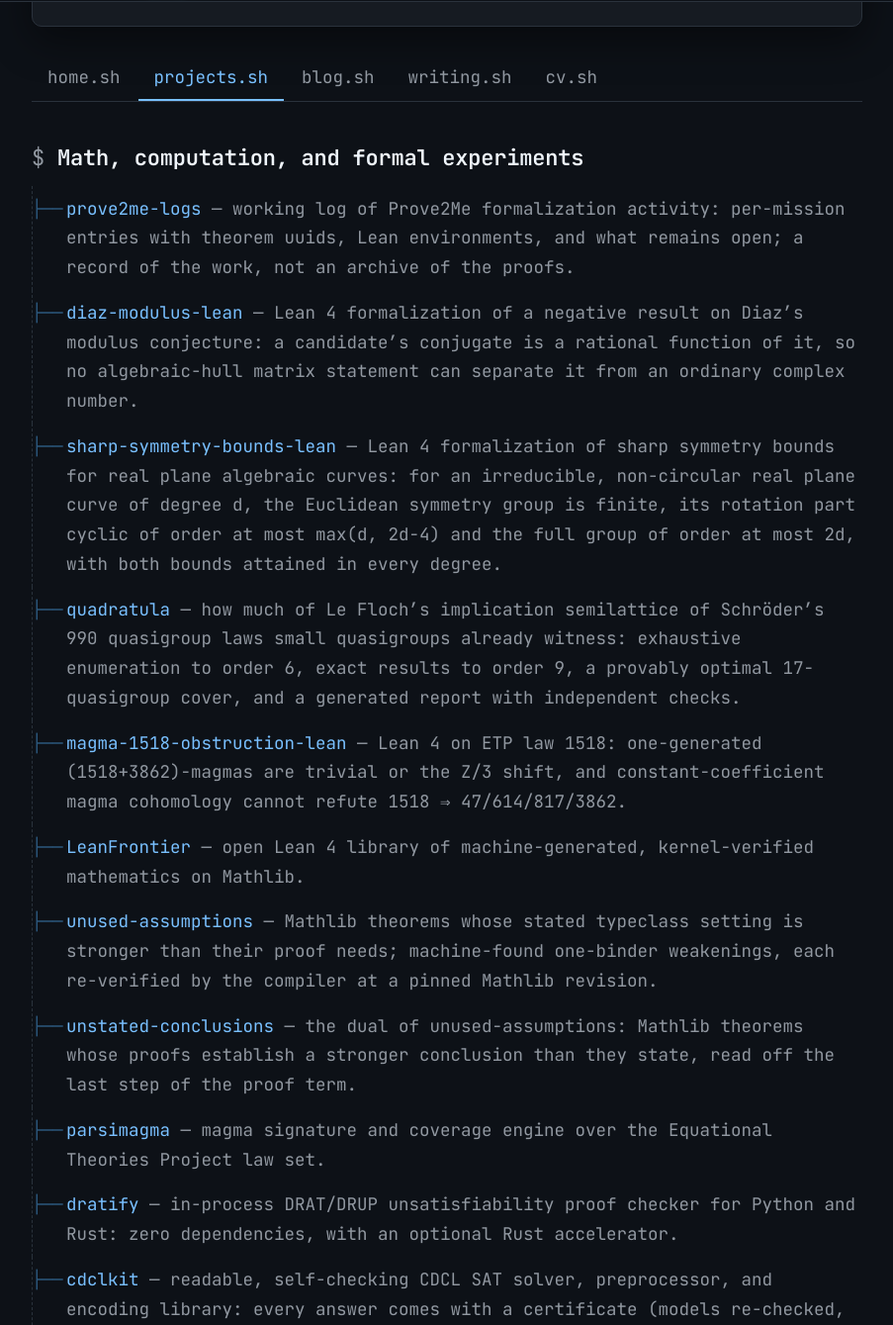
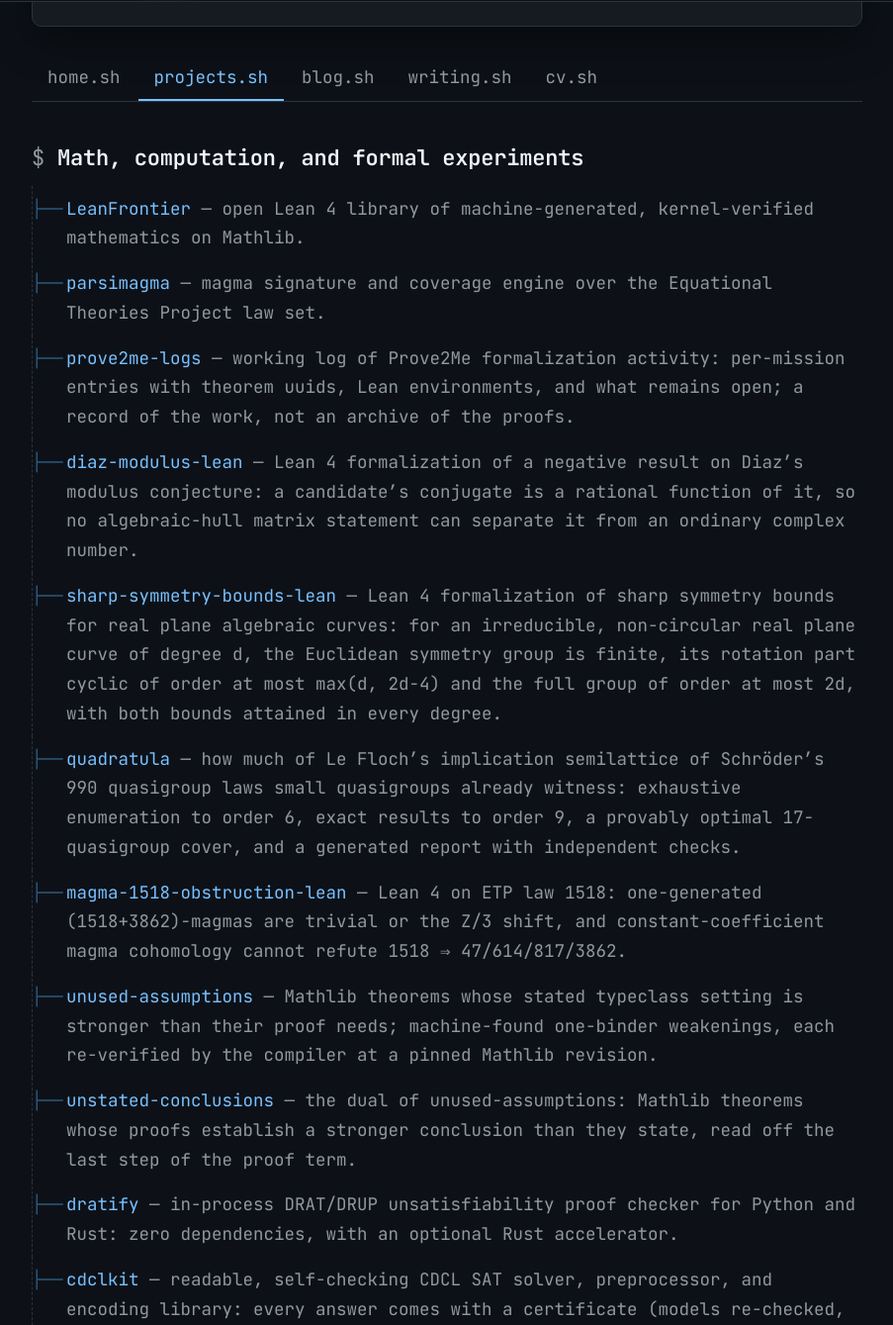
Before and after one commit to carlok/carlok.github.io, a Jekyll site: the page built from projects.md, in a window 1280 px wide and 1400 px high, scrolled down 344 px, cut to the strip 61-1400 px from the top of the window. Shown: the whole strip at 99% size, without its empty margins (188-1091 px from the left). Built offline with Jekyll 4.4.1, drawn with Linux system fonts in a browser that asks for light colours.

```diff
--- a/projects.md
+++ b/projects.md
@@ -30,15 +30,15 @@ permalink: /projects/
 
 ## Math, computation, and formal experiments
 
+- [LeanFrontier](https://carlok.github.io/LeanFrontier/) — open Lean 4 library of machine-generated, kernel-verified mathematics on Mathlib.
+- [parsimagma](https://github.com/carlok/parsimagma) — magma signature and coverage engine over the Equational Theories Project law set.
 - [prove2me-logs](https://github.com/carlok/prove2me-logs) — working log of Prove2Me formalization activity: per-mission entries with theorem uuids, Lean environments, and what remains open; a record of the work, not an archive of the proofs.
 - [diaz-modulus-lean](https://github.com/carlok/diaz-modulus-lean) — Lean 4 formalization of a negative result on Diaz's modulus conjecture: a candidate's conjugate is a rational function of it, so no algebraic-hull matrix statement can separate it from an ordinary complex number.
 - [sharp-symmetry-bounds-lean](https://github.com/carlok/sharp-symmetry-bounds-lean) — Lean 4 formalization of sharp symmetry bounds for real plane algebraic curves: for an irreducible, non-circular real plane curve of degree d, the Euclidean symmetry group is finite, its rotation part cyclic of order at most max(d, 2d−4) and the full group of order at most 2d, with both bounds attained in every degree.
 - [quadratula](https://github.com/carlok/quadratula) — how much of Le Floch's implication semilattice of Schröder's 990 quasigroup laws small quasigroups already witness: exhaustive enumeration to order 6, exact results to order 9, a provably optimal 17-quasigroup cover, and a generated report with independent checks.
 - [magma-1518-obstruction-lean](https://github.com/carlok/magma-1518-obstruction-lean) — Lean 4 on ETP law 1518: one-generated (1518+3862)-magmas are trivial or the Z/3 shift, and constant-coefficient magma cohomology cannot refute 1518 ⇒ 47/614/817/3862.
-- [LeanFrontier](https://carlok.github.io/LeanFrontier/) — open Lean 4 library of machine-generated, kernel-verified mathematics on Mathlib.
 - [unused-assumptions](https://github.com/carlok/unused-assumptions) — Mathlib theorems whose stated typeclass setting is stronger than their proof needs; machine-found one-binder weakenings, each re-verified by the compiler at a pinned Mathlib revision.
 - [unstated-conclusions](https://github.com/carlok/unstated-conclusions) — the dual of unused-assumptions: Mathlib theorems whose proofs establish a stronger conclusion than they state, read off the last step of the proof term.
-- [parsimagma](https://github.com/carlok/parsimagma) — magma signature and coverage engine over the Equational Theories Project law set.
 - [dratify](https://github.com/carlok/dratify) — in-process DRAT/DRUP unsatisfiability proof checker for Python and Rust: zero dependencies, with an optional Rust accelerator.
 - [cdclkit](https://github.com/carlok/cdclkit) — readable, self-checking CDCL SAT solver, preprocessor, and encoding library: every answer comes with a certificate (models re-checked, UNSAT backed by a DRAT proof an independent checker replays).
 - [moebius-transcendental-lean](https://github.com/carlok/moebius-transcendental-lean) — Lean 4 formalization of the conjugation degree on the transcendental locus (companion to p19), archived with a Zenodo DOI.
```
